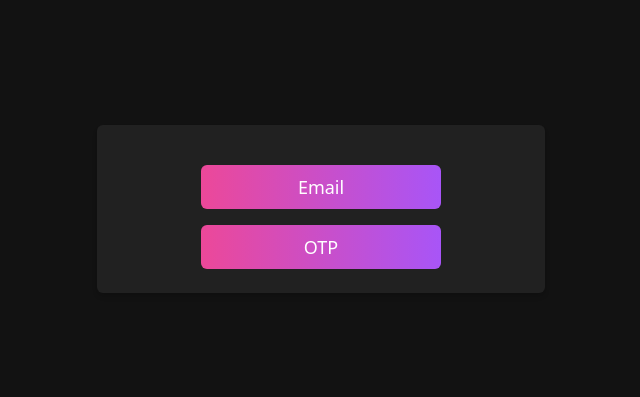
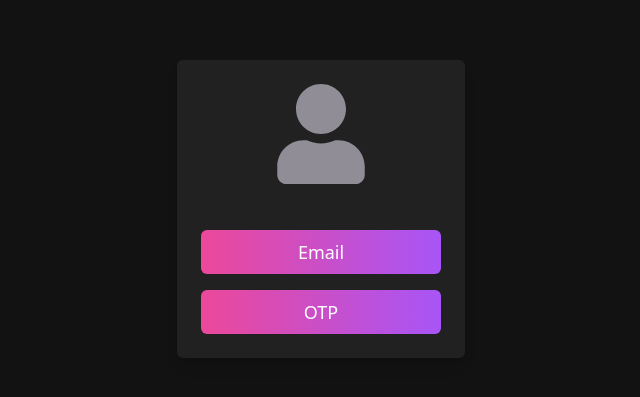
Before and after one commit to Bonnd-Friends/Frontend, a React (Vite) app: page /login in a window 1280 px wide. Shown: the part 191-588 px from the top of the page, without its empty margins (319-959 px from the left). Built offline with nearby package versions, Linux system fonts and the light colour scheme.

Commit message:
Profile added

```diff
--- a/src/Components/App/Profile.jsx
+++ b/src/Components/App/Profile.jsx
@@ -1,7 +1,5 @@
 import React from "react";
 import logo from "../../assets/download.jpeg";
-import { Link } from "react-router-dom";
-import HomePage from '../../Pages/Website/HomePage';
 import {
   FaMobile,
   FaEnvelope,
@@ -17,13 +15,7 @@ import {
 const Profile = () => (
 
   <div className="max-w-md mx-auto p-6 bg-black1 rounded-md shadow-md text-white">
-    <button
-      className="bg-black3 text-white py-2 px-4 rounded-md hover:bg-gray-600 focus:outline-none focus:bg-gray-600"
-    >
-      <Link to="/" className="text-white hover:text-gray-300">
-        Back
-      </Link>
-    </button>
+
     <div className="flex items-center justify-center mb-4">
       <img
         className="h-[200px] w-[200px] object-cover rounded-full border-4 border-white shadow-lg"
@@ -32,7 +24,7 @@ const Profile = () => (
       />
     </div>
     <div className="flex items-center justify-center text-4xl font-semibold mb-4">
-      John Doe
+      Bot
     </div>
     <div className="flex items-center justify-center">
       <div className="bg-black2 p-2 rounded-[0.5rem] text-black6 shadow-md inline-block mx-auto">
--- a/src/Pages/Website/LoginPage.jsx
+++ b/src/Pages/Website/LoginPage.jsx
@@ -1,6 +1,7 @@
 import React, { useState } from "react";
 import LoginWithEmail from "./LoginWithEmail";
 import OtpVerification from "./OtpVerification";
+import {FaUser} from 'react-icons/fa';
 
 const LoginPage = () => {
   const [selectedLoginMethod, setSelectedLoginMethod] = useState(null);
@@ -25,9 +26,9 @@ const LoginPage = () => {
   };
 
   return (
-    <div className="min-h-screen flex items-center justify-center bg-black1">
-      <div className="max-w-md w-full p-6 bg-black2 rounded-md shadow-md">
-
+    <div className="min-h-screen flex items-center justify-center bg-black1 ">
+      <div className="max-w-md w-auto rounded-[20px] p-6 bg-black2 flex flex-col items-center justify-center rounded-md shadow-lg">
+        <FaUser className="h-[100px] w-[100px] text-black6 mb-[30px]"/>
         {selectedLoginMethod === "email" ? (
           <LoginWithEmail onEmailLogin={handleEmailLogin} />
         ) : selectedLoginMethod === "otp" ? (
```
